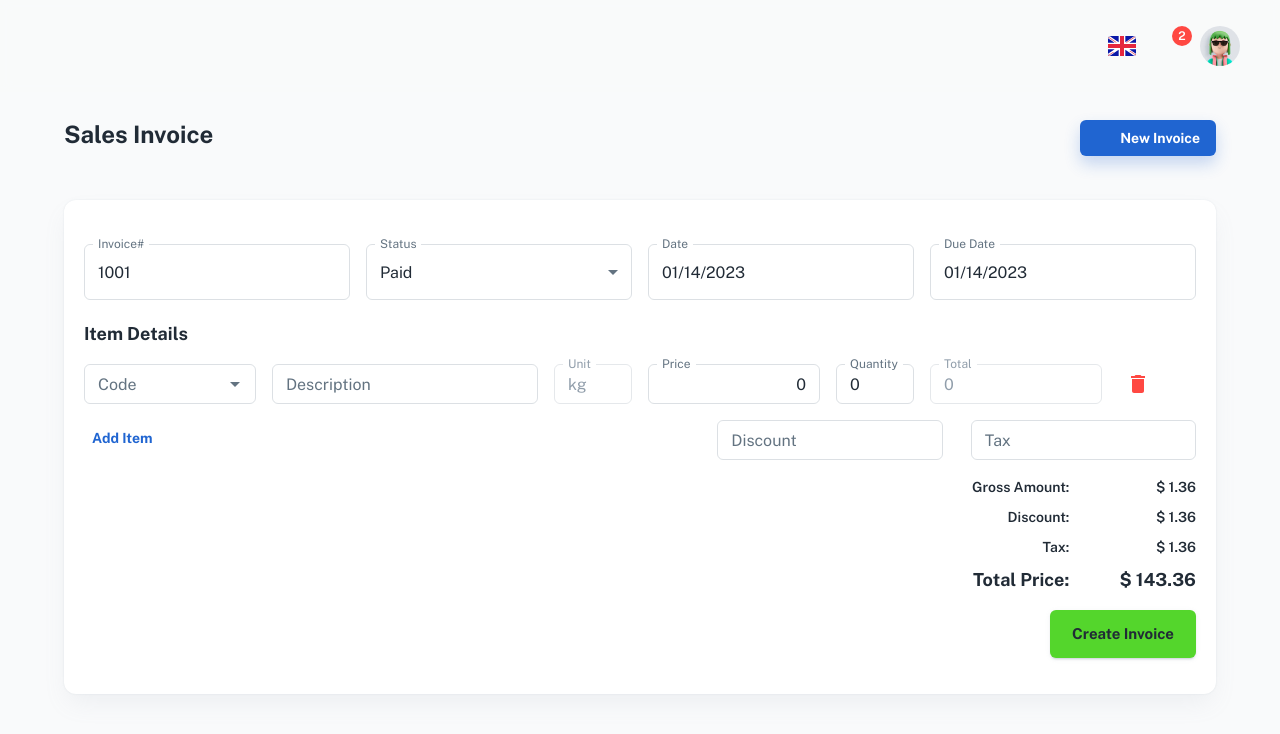
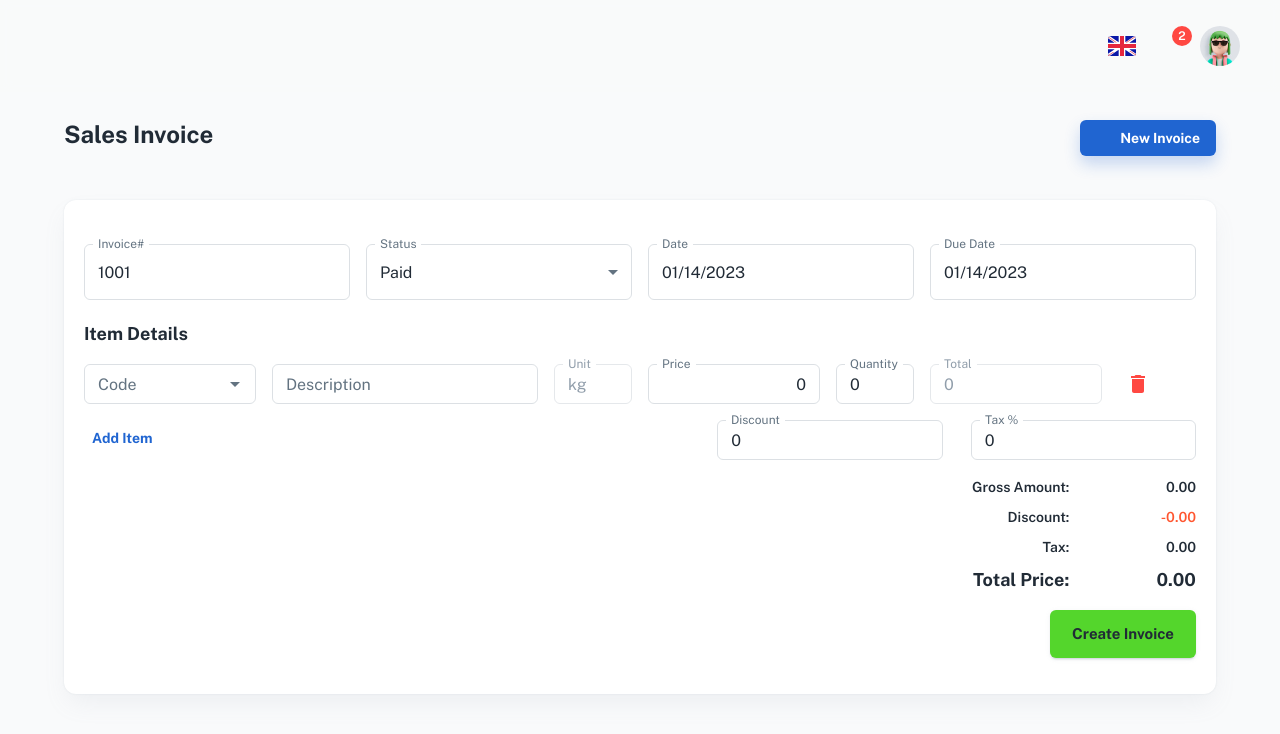
Before and after one commit to Muhsin903125/React_ERP_MUI, a React (Create React App) app: page /dashboard/salesinvoice in a window 1280 px wide. Shown: the top 734 px of the page. Built offline with nearby package versions, Linux system fonts and the light colour scheme; some icons are missing; a web font is replaced by a local one.

Commit message:
invoiceChanges

```diff
--- a/package.json
+++ b/package.json
@@ -62,6 +62,7 @@
     "react-dom": "^18.2.0",
     "react-helmet-async": "^1.3.0",
     "react-hook-form": "^7.37.0",
+    "react-number-format": "^5.1.3",
     "react-router-dom": "^6.4.2",
     "react-scripts": "^5.0.1",
     "simplebar-react": "^2.4.3",
--- a/src/pages/Invoice/InvoiceItem.js
+++ b/src/pages/Invoice/InvoiceItem.js
@@ -1,25 +1,23 @@
 import { useState } from 'react';
 
 import {
-    Button,
     Grid,
     TextField,
-    FormControl,
-    Box, Stack,
-    List,
-    ListItem,
-    ListItemText,
+    Box,
     IconButton,
     Autocomplete,
     createFilterOptions,
-    Divider
 } from '@mui/material';
 import { CheckCircle, Delete, Save, SignalCellularNull } from '@mui/icons-material';
-import Iconify from '../../components/iconify';
 
-export default function InvoiceItem({ Propkey, code, desc, qty, price, unit, removeItem, setItems, items }) {
 
-    const [itemTotal, setItemtotal] = useState(qty*price);
+
+export default function InvoiceItem({ Propkey, code, desc, qty, price, unit, removeItem, setItems,items }) {
+
+    function calculateItemTotal() {
+        return qty * price;
+    }
+
     const products = [
         { label: "Mango", price: 194, unit: "kg", desc: "Kerala mango" },
         { label: 'Apple', price: 250, unit: "kg", desc: "Kashmir Apple" },
@@ -40,7 +38,6 @@ export default function InvoiceItem({ Propkey, code, desc, qty, price, unit, rem
         newItems[Propkey].unit = newValue.unit;
         newItems[Propkey].price = newValue.price;
         newItems[Propkey].qty = 1;
-        setItemtotal(newValue.price);
         setItems(newItems);
     };
     const filterOptions = createFilterOptions({
@@ -55,14 +52,12 @@ export default function InvoiceItem({ Propkey, code, desc, qty, price, unit, rem
         }
         else if (event.target.name === `ItemPrice_${Propkey}`) {
             newItems[Propkey].price = event.target.value;
-            setItemtotal(newItems[Propkey].price*newItems[Propkey].qty);
         }
         else if (event.target.name === `ItemCode_${Propkey}`) {
             newItems[Propkey].name = event.target.value;
         }
         else if (event.target.name === `ItemQty_${Propkey}`) {
             newItems[Propkey].qty = event.target.value;
-            setItemtotal(newItems[Propkey].price*newItems[Propkey].qty);
         }
         else if (event.target.name === `ItemUnit_${Propkey}`) {
             newItems[Propkey].unit = event.target.value;
@@ -139,7 +134,7 @@ export default function InvoiceItem({ Propkey, code, desc, qty, price, unit, rem
                 />
             </Grid>
             <Grid item xs={6} sm={3} md={2}>
-                <TextField disabled fullWidth  size="small" value={itemTotal} label="Total" name="itemTotal" />
+                <TextField disabled fullWidth  size="small" value={calculateItemTotal()} label="Total" name="itemTotal" />
             </Grid>
             <Grid item xs={6} sm={3} md={1}>
                 <IconButton aria-label="delete" onClick={removeItem}>
--- a/src/pages/Invoice/SalesInvoice.js
+++ b/src/pages/Invoice/SalesInvoice.js
@@ -3,29 +3,13 @@ import { useRef, useState } from 'react';
 // @mui
 import {
   Card,
-  Table,
   Stack,
-  Paper,
-  Avatar,
   Button,
-  Popover,
-  Checkbox,
-  TableRow,
-  MenuItem,
-  TableBody,
-  TableCell,
   Container,
   Typography,
-  IconButton,
-  TableContainer,
-  TablePagination, Grid,
+  Grid,
   TextField,
   FormControl,
-  ListItemSecondaryAction,
-  ListItem,
-  List,
-  Divider,
-  Input,
 } from '@mui/material';
 import Iconify from '../../components/iconify';
 import DateSelector from '../../components/DateSelector';
@@ -75,6 +59,7 @@ export default function SalesInvoice() {
     }]);
   };
 
+
   const editItem = (index, event) => {
     event.preventDefault();
     const newItems = [...items];
@@ -89,6 +74,13 @@ export default function SalesInvoice() {
     setItems(newItems);
     console.log(newItems);
   };
+
+
+  function calculateTotal(items) {
+    return items.reduce((total, item) => {
+        return total + item.price * item.qty;
+    }, 0);
+}
 
 
   const [fields, setFields] = useState([{ value: '' }]);
@@ -193,7 +185,7 @@ export default function SalesInvoice() {
 
 
 
-            <SubTotalSec addItem={addItem}
+            <SubTotalSec addItem={addItem} calculateTotal={calculateTotal(items)}
              />
             <Stack direction="row" justifyContent="flex-end" mb={2} mt={2}>
               <Button variant="contained" color='success' size='large' onClick={CreateInvoice}>
--- a/src/pages/Invoice/SubTotalSec.js
+++ b/src/pages/Invoice/SubTotalSec.js
@@ -1,32 +1,33 @@
 
 import {
-    Card,
-    Table,
-    Stack,
-    Paper,
-    Avatar,
     Button,
-    Popover,
-    Checkbox,
-    TableRow,
-    MenuItem,
-    TableBody,
-    TableCell,
-    Container,
     Typography,
-    IconButton,
-    TableContainer,
-    TablePagination, Grid,
+    Grid,
     TextField,
-    FormControl,
-    ListItemSecondaryAction,
-    ListItem,
-    List,
-    Divider,
-    Input,
 } from '@mui/material';
+import {  useState } from 'react';
 
-export default function SubTotalSec({addItem}) {
+export default function SubTotalSec({addItem,calculateTotal}) {
+
+  const [discount, setDiscount] = useState(0);
+
+  const handleDiscountChange = event => {
+    setDiscount(event.target.value);
+  };
+
+  const [tax, setTax] = useState(0);
+
+  const handleTaxChange = event => {
+    setTax(event.target.value);
+  };
+
+  function FormattedNumber(value) {
+    return new Intl.NumberFormat('en-US', {
+        minimumFractionDigits: 2,
+        maximumFractionDigits: 2,
+    }).format(value)
+}
+
     return (<>
         <Grid container spacing={3.5} direction="row">
             <Grid item xs={12} md={4}>
@@ -42,6 +43,8 @@ export default function SubTotalSec({addItem}) {
                         size="small"
                         label="Discount"
                         name="Discount"
+                        value={discount}
+                        onChange={handleDiscountChange}
                     />
                 </Grid>
                 <Grid item xs={6} md={4}>
@@ -50,8 +53,10 @@ export default function SubTotalSec({addItem}) {
                         type="number"
                         inputProps={{ min: "0" }}
                         size="small"
-                        label="Tax"
+                        label="Tax %"
                         name="Tax"
+                        value={tax}
+                        onChange={handleTaxChange}
                     />
                 </Grid>
 
@@ -64,7 +69,7 @@ export default function SubTotalSec({addItem}) {
                 </Grid>
                 <Grid item md={4}>
                     <Typography variant="subtitle2"   >
-                    $ 1.36
+                    {FormattedNumber(calculateTotal)}
                     </Typography>
                 </Grid>
                 <Grid item md={8}>
@@ -73,8 +78,8 @@ export default function SubTotalSec({addItem}) {
                     </Typography>
                 </Grid>
                 <Grid item md={4}>
-                    <Typography variant="subtitle2"   >
-                        $ 1.36
+                    <Typography variant="subtitle2" style={ {color:"#FF5630"}}  >
+                        {FormattedNumber(discount * -1)}
                     </Typography>
                 </Grid>
                 <Grid item md={8}>
@@ -84,7 +89,7 @@ export default function SubTotalSec({addItem}) {
                 </Grid>
                 <Grid item md={4}>
                     <Typography variant="subtitle2"  >
-                        $ 1.36
+                    {FormattedNumber((calculateTotal - discount) * tax/100.00)}
                     </Typography>
                 </Grid>
                 <Grid item md={8}>
@@ -94,7 +99,7 @@ export default function SubTotalSec({addItem}) {
                 </Grid>
                 <Grid item md={4}>
                     <Typography variant="h6"  >
-                        $ 143.36
+                    {FormattedNumber((calculateTotal - discount) *(1+ tax/100.00))}
                     </Typography>
                 </Grid>
 
```
Also changed, not shown: 2 other files (tests, documents, lock files or other folders).
